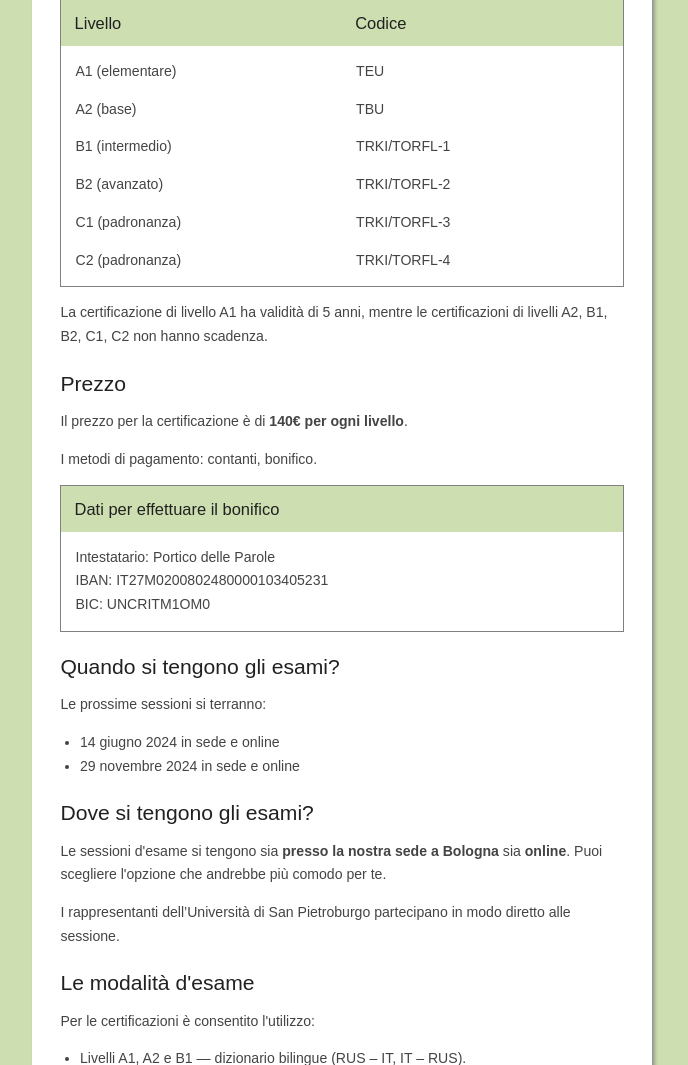
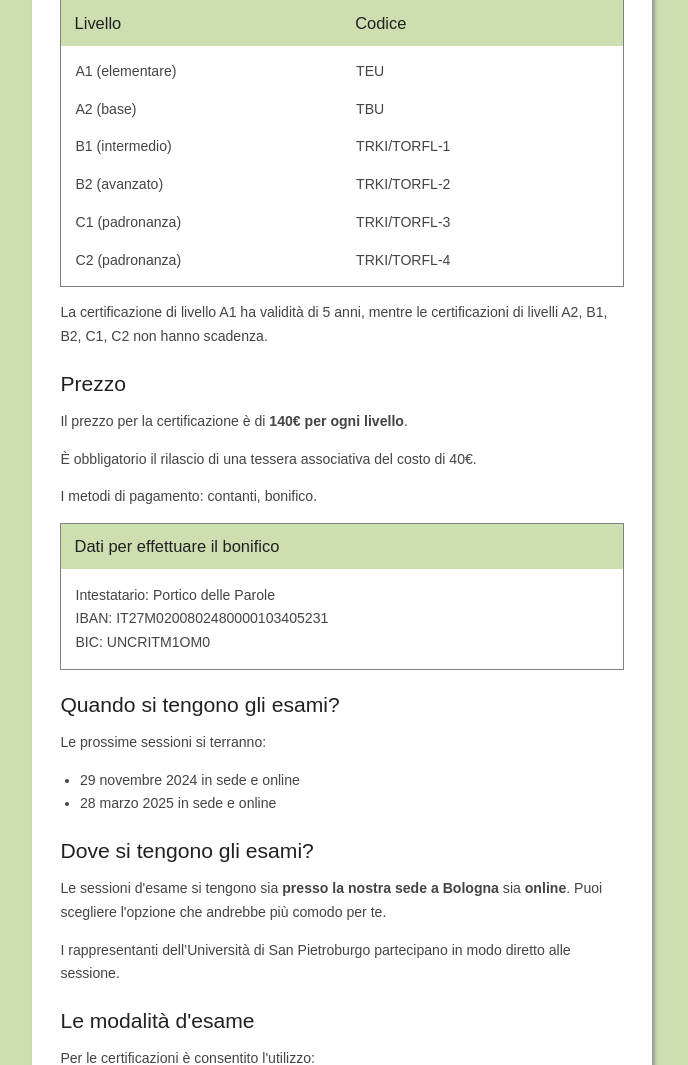
Before and after one commit to DmitryMyadzelets/porticodelleparole, a PHP site: page /trki/ in a window 1280 px wide. Shown: the part 1683-2748 px from the top of the page, without its empty margins (298-986 px from the left). Run offline with PHP 8.4, Linux system fonts and the light colour scheme.

Commit message:
Add note about tessera. Update the exam dates

```diff
--- a/trki/index.php
+++ b/trki/index.php
@@ -102,12 +102,15 @@ russo online
 <p>
   Il prezzo per la certificazione è di <b>140&#8364; per ogni livello</b>.
 </p>
+<p>
+  È obbligatorio il rilascio di una tessera associativa del costo di 40&#8364;.
+</p>
 <?php include $_SERVER['DOCUMENT_ROOT']."/payment.php" ?>
 <h2>Quando si tengono gli esami?</h2>
 <p>Le prossime sessioni si terranno:</p>
 <ul>
-  <li>14 giugno 2024 in sede e online</li>
   <li>29 novembre 2024 in sede e online</li>
+  <li>28 marzo 2025 in sede e online</li>
 </ul>
 <h2>Dove si tengono gli esami?</h2>
 <p>Le sessioni d'esame si tengono sia <b>presso la nostra sede a Bologna</b> sia <b>online</b>. Puoi scegliere l'opzione che andrebbe più comodo per te.</p>
```
